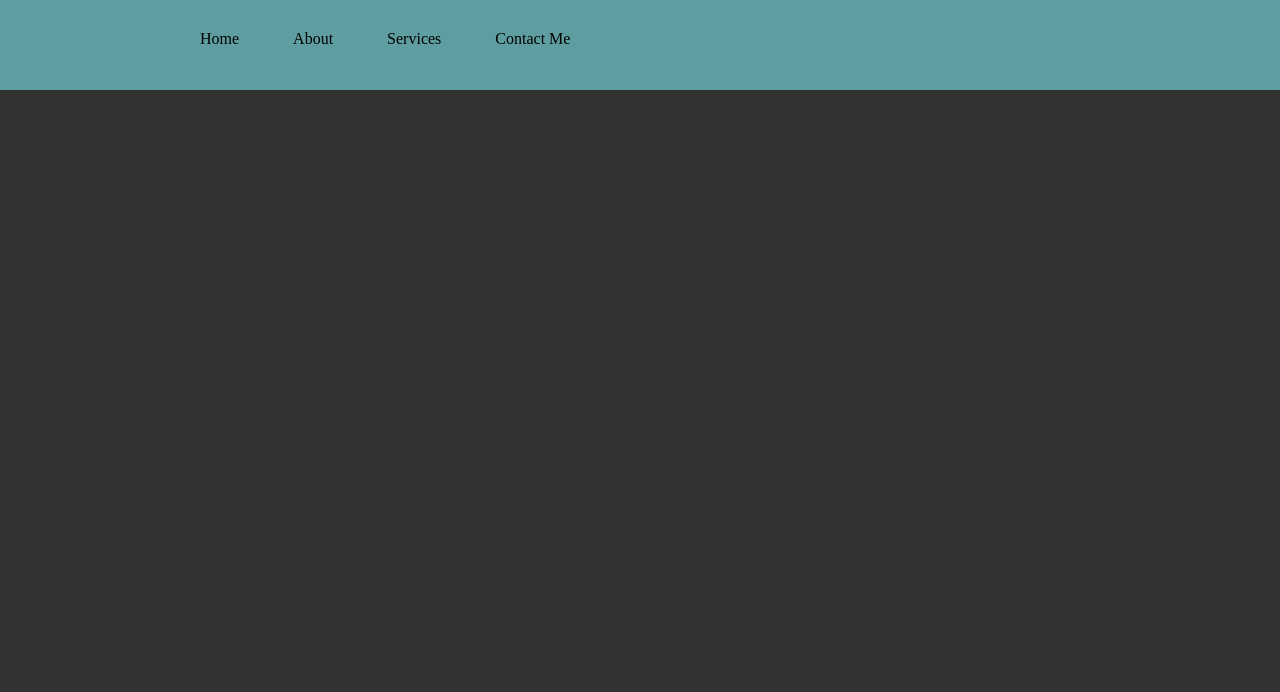
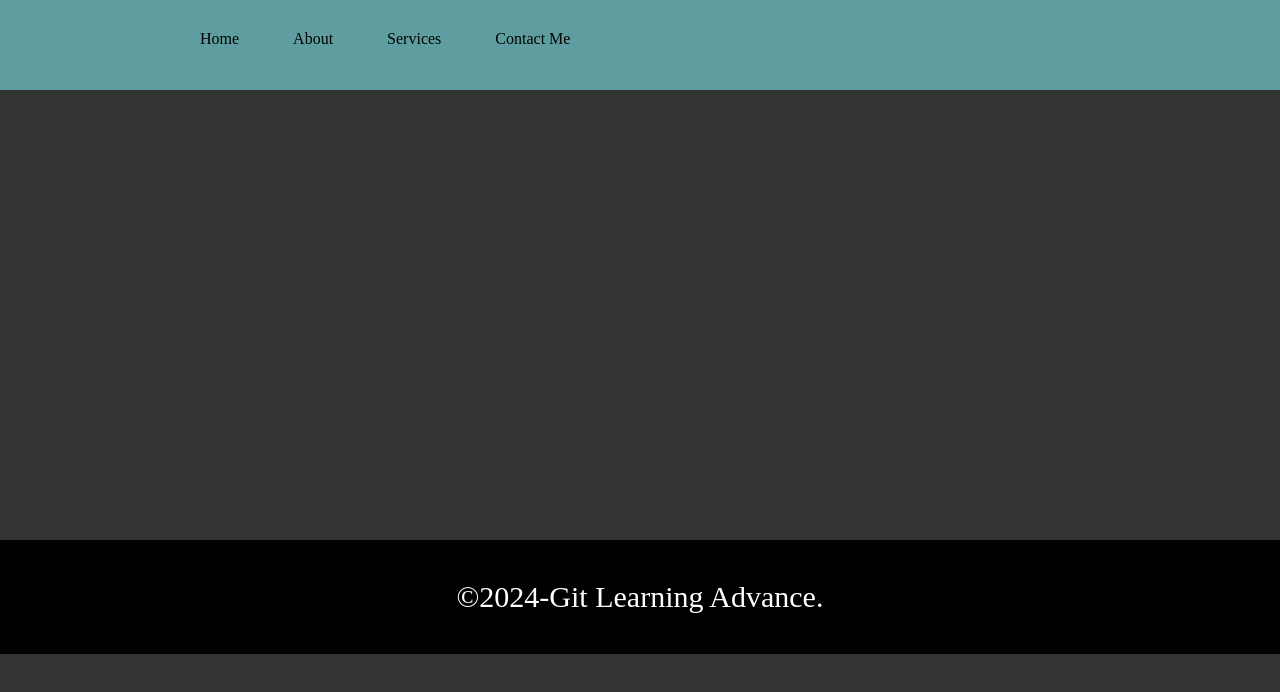
Before and after one commit to 1NonlyRohan/Git-Learning-Advance, a plain HTML site: page index.html in a window 1280 px wide. Drawn offline with Linux system fonts and the light colour scheme.

Commit message:
third commit

```diff
--- a/index.html
+++ b/index.html
@@ -17,5 +17,11 @@
                 </ul>
             </nav>
         </header>
+
+        <footer class="foot">
+            <p>
+                &copy;2024-Git Learning Advance.
+            </p>
+        </footer>
 </body>
 </html>
--- a/style.css
+++ b/style.css
@@ -23,3 +23,16 @@ body{
     display: inline;
     padding-left: 50px;
 }
+
+.foot{
+    margin: 450px 0px;
+    background-color: black;
+}
+
+.foot p{
+    color: white;
+    padding: 40px;
+    font-size: 30px;
+    font-family: josefin sans;
+    text-align: center;
+}
```
